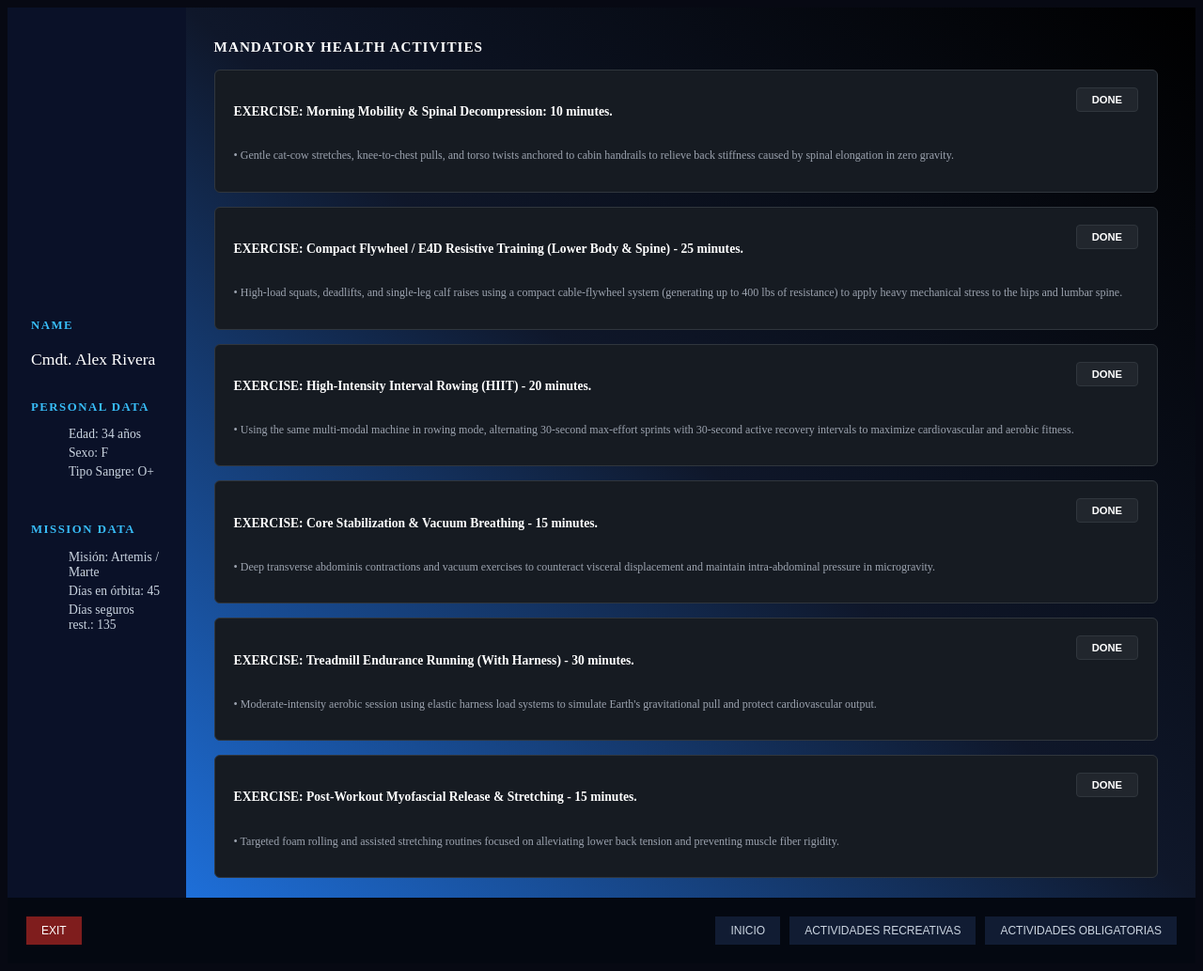
After one commit to MabelMB/APOLLO-VI, a PHP site: page /recAct.html in a window 1280 px wide. The commit adds this page. Shown: the whole page at 94% size. Run offline with PHP 8.4, Linux system fonts and the light colour scheme.

Commit message:
agregar pantallas de actividades y actualizar navegacion

```diff
--- a/css/styles.css
+++ b/css/styles.css
@@ -336,5 +336,129 @@ body.dashboard-body {
     color: #ffffff;
     margin-right: auto;
 }
+<<<<<<< HEAD
 =======
 >>>>>>> Stashed changes
+=======
+
+.panel-notificaciones {
+    position: fixed;
+    top: 0;
+    right: 0;
+    bottom: 55px;                /* deja libre la barra inferior */
+    width: 400px;
+    padding: 25px;
+    background: rgba(4, 8, 17, 0.95);
+    border-left: 1px solid rgba(56, 189, 248, 0.35);
+    transform: translateX(100%); /* escondido fuera de la pantalla */
+    transition: transform 0.3s ease;
+}
+
+.panel-notificaciones.abierto {
+    transform: translateX(0);    /* visible */
+}
+
+.panel-notificaciones h3 {
+    color: #38bdf8;
+    font-size: 0.8rem;
+    letter-spacing: 1.5px;
+    text-transform: uppercase;
+}.panel-notificaciones {
+    position: fixed;
+    top: 0;
+    right: 0;
+    bottom: 55px;                /* deja libre la barra inferior */
+    width: 400px;
+    padding: 25px;
+    background: rgba(4, 8, 17, 0.95);
+    border-left: 1px solid rgba(56, 189, 248, 0.35);
+    transform: translateX(100%); /* escondido fuera de la pantalla */
+    transition: transform 0.3s ease;
+}
+
+.panel-notificaciones.abierto {
+    transform: translateX(0);    /* visible */
+}
+
+.panel-notificaciones h3 {
+    color: #fcfeff;
+    font-size: 0.8rem;
+    letter-spacing: 1.5px;
+    text-transform: uppercase;
+}
+
+/* ------------------------------------------------- */
+
+/* Contenedor que ocupa el espacio del cuerpo y métricas anteriores */
+.activities-wrapper {
+    grid-column: span 2;
+    padding: 20px 30px;
+    display: flex;
+    flex-direction: column;
+    height: calc(100vh - 70px);
+    box-sizing: border-box;
+}
+
+.activities-main-title {
+    color: #ffffff;
+    font-size: 0.95rem;
+    letter-spacing: 1px;
+    margin-bottom: 15px;
+    text-transform: uppercase;
+}
+
+/* Contenedor con scroll vertical para las tarjetas */
+.activities-scroll-container {
+    flex-grow: 1;
+    overflow-y: auto;
+    display: flex;
+    flex-direction: column;
+    gap: 15px;
+    padding-right: 10px;
+}
+
+/* Tarjeta individual de actividad */
+.activity-card-box {
+    background-color: #161b22;
+    border: 1px solid #30363d;
+    border-radius: 6px;
+    padding: 18px 20px;
+}
+
+.activity-header-row {
+    display: flex;
+    justify-content: space-between;
+    align-items: flex-start;
+    gap: 15px;
+    margin-bottom: 10px;
+}
+
+.activity-header-row h4 {
+    color: #ffffff;
+    font-size: 0.85rem;
+    font-weight: bold;
+}
+
+.activity-card-box p {
+    color: #9ca3af;
+    font-size: 0.75rem;
+    line-height: 1.4;
+}
+
+/* Botón DONE estético */
+.btn-done-action {
+    background-color: #21262d;
+    color: #ffffff;
+    border: 1px solid #30363d;
+    padding: 6px 16px;
+    font-size: 0.7rem;
+    font-weight: bold;
+    border-radius: 4px;
+    cursor: pointer;
+    flex-shrink: 0;
+}
+
+.btn-done-action:hover {
+    background-color: #30363d;
+}
+>>>>>>> 0abdb5e (agregar pantallas de actividades y actualizar navegacion)
--- a/main.html
+++ b/main.html
@@ -120,7 +120,8 @@
     <footer id="barra-inferior" class="bottom-nav">
         <button id="btn-exit" class="nav-btn btn-exit">Exit</button>
         <button id="btn-inicio" class="nav-btn active">Inicio</button>
-        <button id="btn-recreativas" class="nav-btn">Actividades recreativas</button>
+        <button id="btn-recreativas" class="nav-btn" onclick="window.location.href='recAct.html'">Actividades recreativas</button>
+        <!--<button id="btn-recreativas" class="nav-btn">Actividades recreativas</button> -->
         <button id="btn-obligatorias" class="nav-btn">Actividades obligatorias</button>
         <button id="btn-notificaciones" class="nav-btn">Notificaciones</button>
     </footer>
--- /dev/null
+++ b/recAct.html
@@ -0,0 +1,119 @@
+<!DOCTYPE html>
+<html lang="es">
+<head>
+    <meta charset="UTF-8">
+    <meta name="viewport" content="width=device-width, initial-scale=1.0">
+    <title>APOLLO-VI - Actividades Obligatorias</title>
+    <link rel="stylesheet" href="css/styles.css">
+</head>
+<body class="dashboard-body">
+
+    <!-- CONTENEDOR PRINCIPAL -->
+    <main class="main-grid">
+
+        <!-- 1. BARRA IZQUIERDA DE DATOS (Intacta y reciclada) -->
+        <aside id="panel-datos-izquierda" class="sidebar-datos">
+            <div id="card-name" class="info-box">
+                <h3>NAME</h3>
+                <p id="astronauta-nombre">Cmdt. Alex Rivera</p>
+            </div>
+
+            <div id="card-personal-data" class="info-box">
+                <h3>PERSONAL DATA</h3>
+                <ul>
+                    <li>Edad: <span id="dato-edad">34</span> años</li>
+                    <li>Sexo: <span id="dato-sexo">F</span></li>
+                    <li>Tipo Sangre: <span id="dato-sangre">O+</span></li>
+                </ul>
+            </div>
+
+            <div id="card-mission-data" class="info-box">
+                <h3>MISSION DATA</h3>
+                <ul>
+                    <li>Misión: <span id="dato-mision">Artemis / Marte</span></li>
+                    <li>Días en órbita: <span id="dato-dias">45</span></li>
+                    <li>Días seguros rest.: <span id="dato-dias-seguros">135</span></li>
+                </ul>
+            </div>
+        </aside>
+
+      <!-- 2. ZONA CENTRAL/DERECHA REEMPLAZADA POR LA LISTA DE ACTIVIDADES -->
+        <section class="activities-wrapper">
+            <h2 class="activities-main-title">MANDATORY HEALTH ACTIVITIES</h2>
+
+            <div class="activities-scroll-container">
+
+                <!-- Tarjeta 1 -->
+                <div class="activity-card-box">
+                    <div class="activity-header-row">
+                        <h4>EXERCISE: Morning Mobility & Spinal Decompression: 10 minutes.</h4>
+                        <button class="btn-done-action">DONE</button>
+                    </div>
+                    <p>• Gentle cat-cow stretches, knee-to-chest pulls, and torso twists anchored to cabin handrails to relieve back stiffness caused by spinal elongation in zero gravity.</p>
+                </div>
+
+                <!-- Tarjeta 2 -->
+                <div class="activity-card-box">
+                    <div class="activity-header-row">
+                        <h4>EXERCISE: Compact Flywheel / E4D Resistive Training (Lower Body & Spine) - 25 minutes.</h4>
+                        <button class="btn-done-action">DONE</button>
+                    </div>
+                    <p>• High-load squats, deadlifts, and single-leg calf raises using a compact cable-flywheel system (generating up to 400 lbs of resistance) to apply heavy mechanical stress to the hips and lumbar spine.</p>
+                </div>
+
+                <!-- Tarjeta 3 -->
+                <div class="activity-card-box">
+                    <div class="activity-header-row">
+                        <h4>EXERCISE: High-Intensity Interval Rowing (HIIT) - 20 minutes.</h4>
+                        <button class="btn-done-action">DONE</button>
+                    </div>
+                    <p>• Using the same multi-modal machine in rowing mode, alternating 30-second max-effort sprints with 30-second active recovery intervals to maximize cardiovascular and aerobic fitness.</p>
+                </div>
+
+                <!-- Tarjeta 4 -->
+                <div class="activity-card-box">
+                    <div class="activity-header-row">
+                        <h4>EXERCISE: Core Stabilization & Vacuum Breathing - 15 minutes.</h4>
+                        <button class="btn-done-action">DONE</button>
+                    </div>
+                    <p>• Deep transverse abdominis contractions and vacuum exercises to counteract visceral displacement and maintain intra-abdominal pressure in microgravity.</p>
+                </div>
+
+                <!-- Tarjeta 5 -->
+                <div class="activity-card-box">
+                    <div class="activity-header-row">
+                        <h4>EXERCISE: Treadmill Endurance Running (With Harness) - 30 minutes.</h4>
+                        <button class="btn-done-action">DONE</button>
+                    </div>
+                    <p>• Moderate-intensity aerobic session using elastic harness load systems to simulate Earth's gravitational pull and protect cardiovascular output.</p>
+                </div>
+
+                <!-- Tarjeta 6 -->
+                <div class="activity-card-box">
+                    <div class="activity-header-row">
+                        <h4>EXERCISE: Post-Workout Myofascial Release & Stretching - 15 minutes.</h4>
+                        <button class="btn-done-action">DONE</button>
+                    </div>
+                    <p>• Targeted foam rolling and assisted stretching routines focused on alleviating lower back tension and preventing muscle fiber rigidity.</p>
+                </div>
+
+            </div>
+        </section>
+
+    </main>
+
+    <!-- 3. BARRA INFERIOR DE NAVEGACIÓN (Intacta y enlazada) -->
+    <footer id="barra-inferior" class="bottom-nav">
+        <button id="btn-exit" class="nav-btn btn-exit">Exit</button>
+        <button id="btn-inicio" class="nav-btn" onclick="window.location.href='main.html'">Inicio</button>
+        <button id="btn-recreativas" class="nav-btn" onclick="window.location.href='recreativas.html'">Actividades recreativas</button>
+        <button id="btn-obligatorias" class="nav-btn active">Actividades obligatorias</button>
+    </footer>
+
+    <aside id="panel-notificaciones" class="panel-notificaciones">
+        <h3 id="panel-titulo">Notificaciones</h3>
+    </aside>
+
+    <script src="js/main.js"></script>
+</body>
+</html>
```
Also changed, not shown: js/main.js (line endings or trailing spaces).
